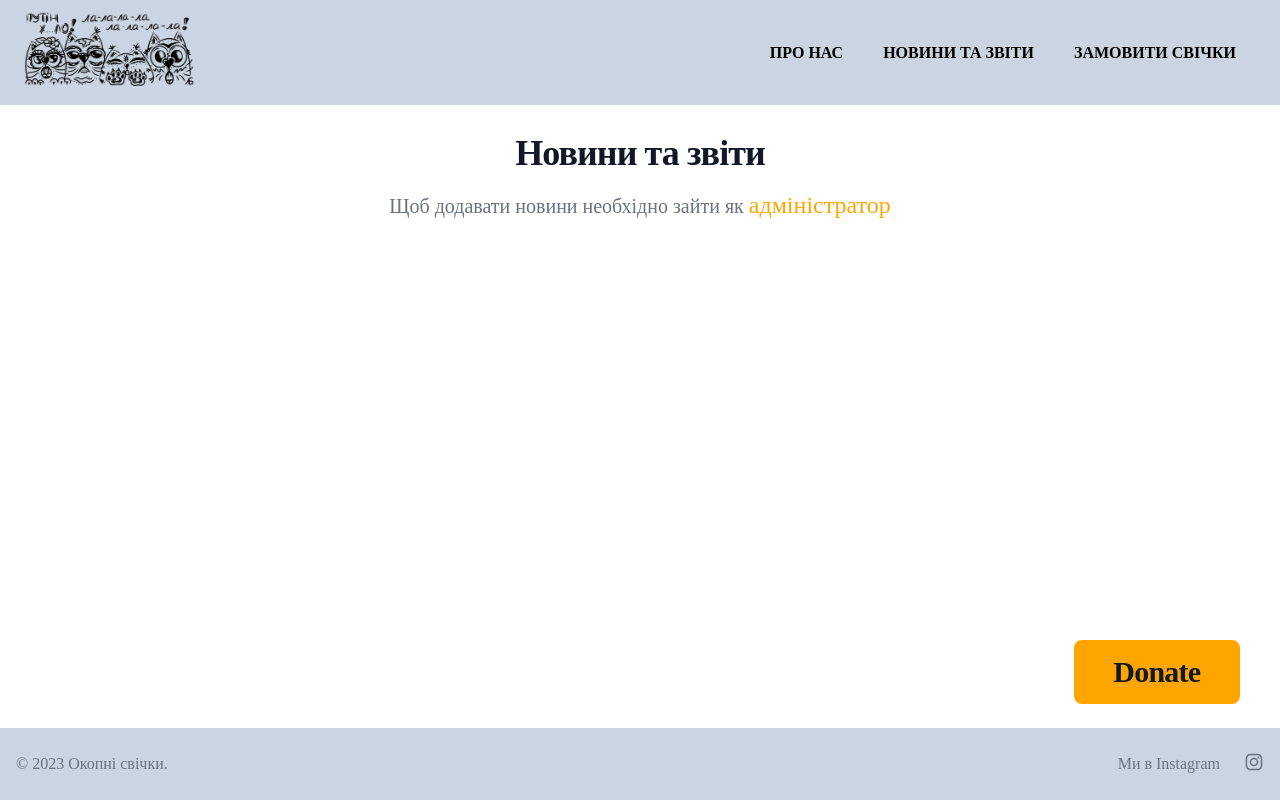
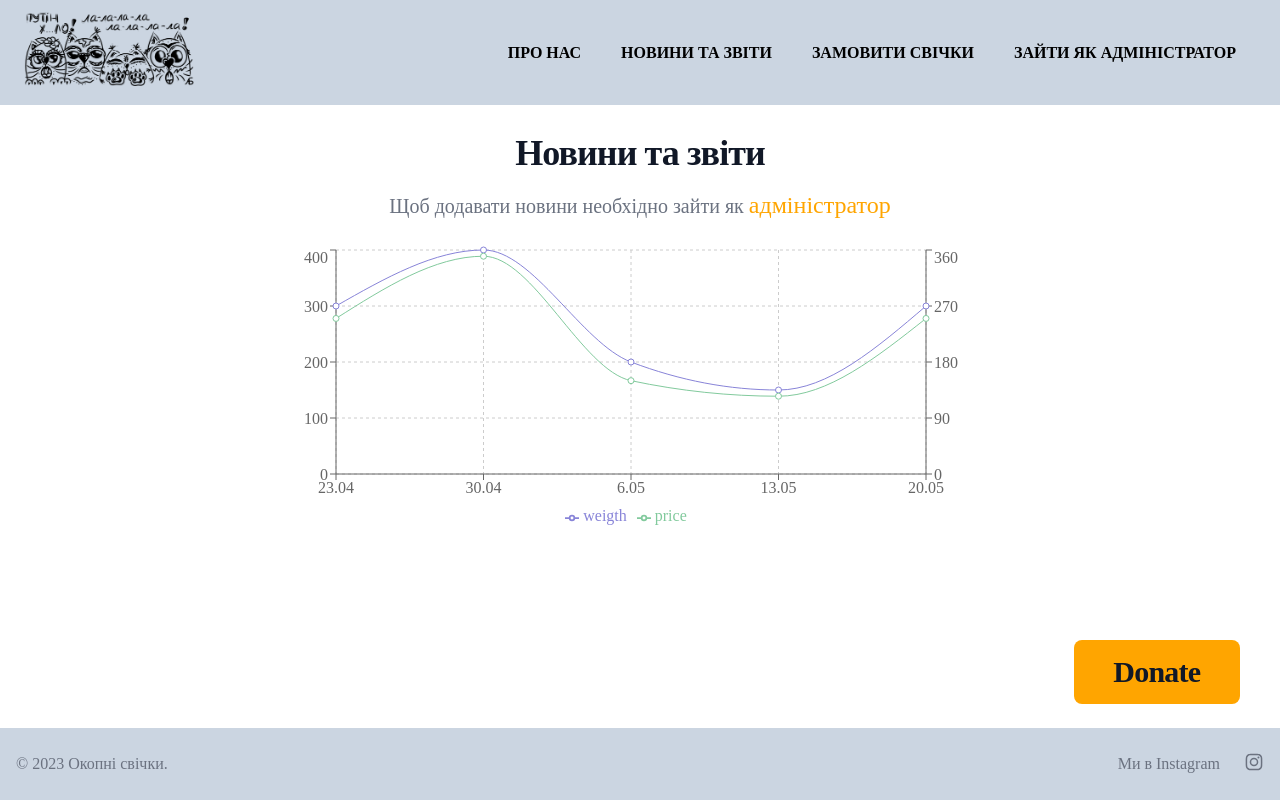
Before and after one commit to mndacium/candle-supplies-manager, a Next.js app: page /news in a window 1280 px wide. Built offline with nearby package versions, Linux system fonts and the light colour scheme.

Commit message:
Added graphic for paraphine usage

```diff
--- a/package.json
+++ b/package.json
@@ -9,7 +9,6 @@
     "lint": "next lint"
   },
   "dependencies": {
-    "@next-auth/firebase-adapter": "^0.0.2-canary.207",
     "@types/node": "18.15.11",
     "@types/react": "18.0.35",
     "@types/react-dom": "18.0.11",
@@ -17,9 +16,9 @@
     "eslint-config-next": "13.3.0",
     "firebase": "^9.21.0",
     "next": "13.3.0",
-
     "react": "18.2.0",
     "react-dom": "18.2.0",
+    "recharts": "^2.6.2",
     "typescript": "5.0.4"
   },
   "devDependencies": {
--- /dev/null
+++ b/src/components/Graphic.tsx
@@ -0,0 +1,46 @@
+
+import { LineChart, Line, XAxis, YAxis, CartesianGrid, Tooltip, Legend, ResponsiveContainer } from 'recharts';
+const data = [{ date: "23.04", weigth: 300 , price:250  },{ date: "30.04", weigth: 400 , price:350 },{ date: "6.05", weigth: 200 , price:150 },{ date: "13.05", weigth: 150 , price:125 },{ date: "20.05", weigth: 300 , price:250 }];
+export interface IGraphic {}
+
+const Graphic: React.FC<IGraphic> = () => {
+  return (
+    // <LineChart
+    //   width={600}
+    //   height={300}
+    //   data={data}
+    //   margin={{ top: 5, right: 20, bottom: 5, left: 0 }}
+    // >
+    //   <Line type="monotone" dataKey="weigth" stroke="#8884d8" />
+    //   <CartesianGrid stroke="#ccc" strokeDasharray="5 5" />
+    //   <XAxis dataKey="date" />
+    //   <YAxis />
+    //   <Tooltip />
+    // </LineChart>
+    <ResponsiveContainer width={'99%'} height="80%">
+    <LineChart
+      width={900}
+      height={400}
+      data={data}
+      margin={{
+        top: 5,
+        right: 30,
+        left: 20,
+        bottom: 5,
+      }}
+    >
+      <CartesianGrid strokeDasharray="3 3" />
+      <XAxis dataKey="date" />
+      <YAxis yAxisId="left" />
+      <YAxis yAxisId="right" orientation="right" />
+      <Tooltip />
+      <Legend />
+      <Line yAxisId="left" type="monotone" dataKey="weigth" stroke="#8884d8" activeDot={{ r: 8 }} />
+      <Line yAxisId="right" type="monotone" dataKey="price" stroke="#82ca9d" />
+    </LineChart>
+    </ResponsiveContainer>
+
+  );
+};
+
+export default Graphic;
--- a/src/components/Header.tsx
+++ b/src/components/Header.tsx
@@ -2,10 +2,12 @@ import Image from "next/image";
 import { useState } from "react";
 import Link from "next/link";
 export interface IHeader {}
+import { useRouter } from 'next/router';
 
 const Header: React.FC<IHeader> = () => {
   const [navbarOpen, setNavbarOpen] = useState<boolean>(false);
-
+  const router = useRouter();
+  const { pathname } = router;
   return (
     <>
       <nav className="relative flex flex-wrap items-center justify-between px-2 py-1  bg-slate-300 mb-7">
@@ -84,6 +86,18 @@ const Header: React.FC<IHeader> = () => {
                   <div className="z-1 relative"> Замовити свічки</div>
                 </Link>
               </li>
+
+              {pathname.includes("/news") && (<>
+                <li className="nav-item">
+                <Link
+                  href="/login"
+                  className="px-3 py-4 flex relative uppercase font-bold leading-snug hover:opacity-75 lg:button-animation"
+                >
+                  <div className="opacity-0 hover:opacity-75 absolute h-full bg-phOrange top-0 left-[-25vw] right-0 w-[150vw] z-0 lg:hidden"></div>
+                  <div className="z-1 relative"> Зайти як адміністратор</div>
+                </Link>
+              </li>
+              </>)}
               <li className="nav-item lg:hidden">
                 <Link
                   href="/donate"
--- a/src/components/LoginForm.tsx
+++ b/src/components/LoginForm.tsx
@@ -47,7 +47,7 @@ const LoginForm: React.FC<LoginFormProps> = () => {
       onSubmit={handleSubmit}
       className="w-full max-w-lg px-24 py-8 bg-white rounded-lg shadow-lg relative border-[1px] border-phOrange"
     >
-      <h2 className="text-xl font-bold mb-6">Login</h2>
+      <h2 className="text-2xl font-bold mb-6">Login</h2>
       <Link
         href="/news"
         className="absolute top-0 left-0 m-4 text-gray-700 hover:text-gray-900"
@@ -80,7 +80,7 @@ const LoginForm: React.FC<LoginFormProps> = () => {
       )}
 
       <div className="mb-4">
-        <label className="block text-gray-700 font-bold mb-2" htmlFor="email">
+        <label className="block text-gray-700 font-bold mb-2 text-lg" htmlFor="email">
           Email
         </label>
         <input
@@ -95,7 +95,7 @@ const LoginForm: React.FC<LoginFormProps> = () => {
       </div>
       <div className="mb-6">
         <label
-          className="block text-gray-700 font-bold mb-2"
+          className="block text-gray-700 font-bold text-lg mb-2"
           htmlFor="password"
         >
           Password
--- a/src/pages/news.tsx
+++ b/src/pages/news.tsx
@@ -5,6 +5,7 @@ import { Inter } from "next/font/google";
 import Link from "next/link";
 import type { ReactElement } from 'react'
 import Layout from "@/components/Layout";
+import Graphic from "@/components/Graphic";
 
 
 const inter = Inter({ subsets: ["latin"] });
@@ -26,6 +27,7 @@ export default function Home() {
       <main className="container">
         <h1 className="text-center ">Новини та звіти</h1>
         <div className="text-center"><p>Щоб додавати новини необхідно зайти як  <Link href={"/login"} className="text-2xl  text-phOrange">адміністратор</Link></p></div>
+        <div className="mx-auto w-[60vw] h-[45vh]"><Graphic></Graphic></div>
 
 
       </main>
```
Also changed, not shown: 1 other file (tests, documents, lock files or other folders).
